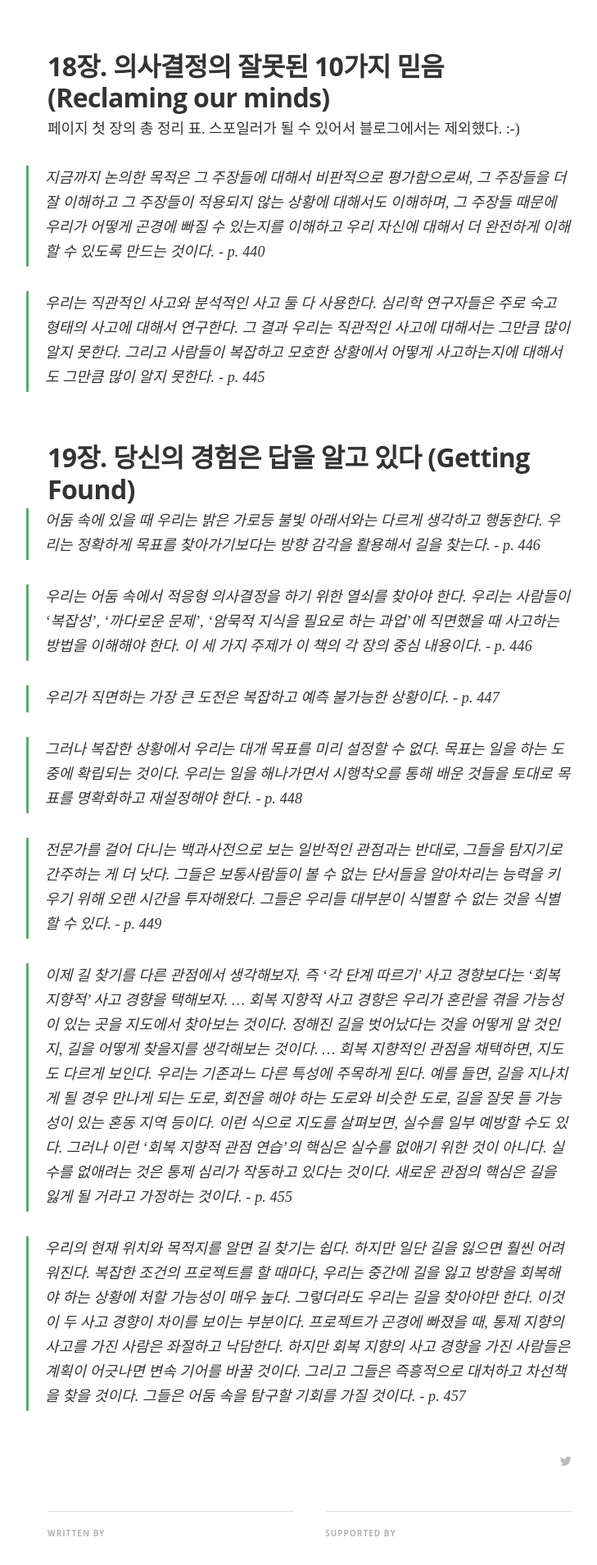
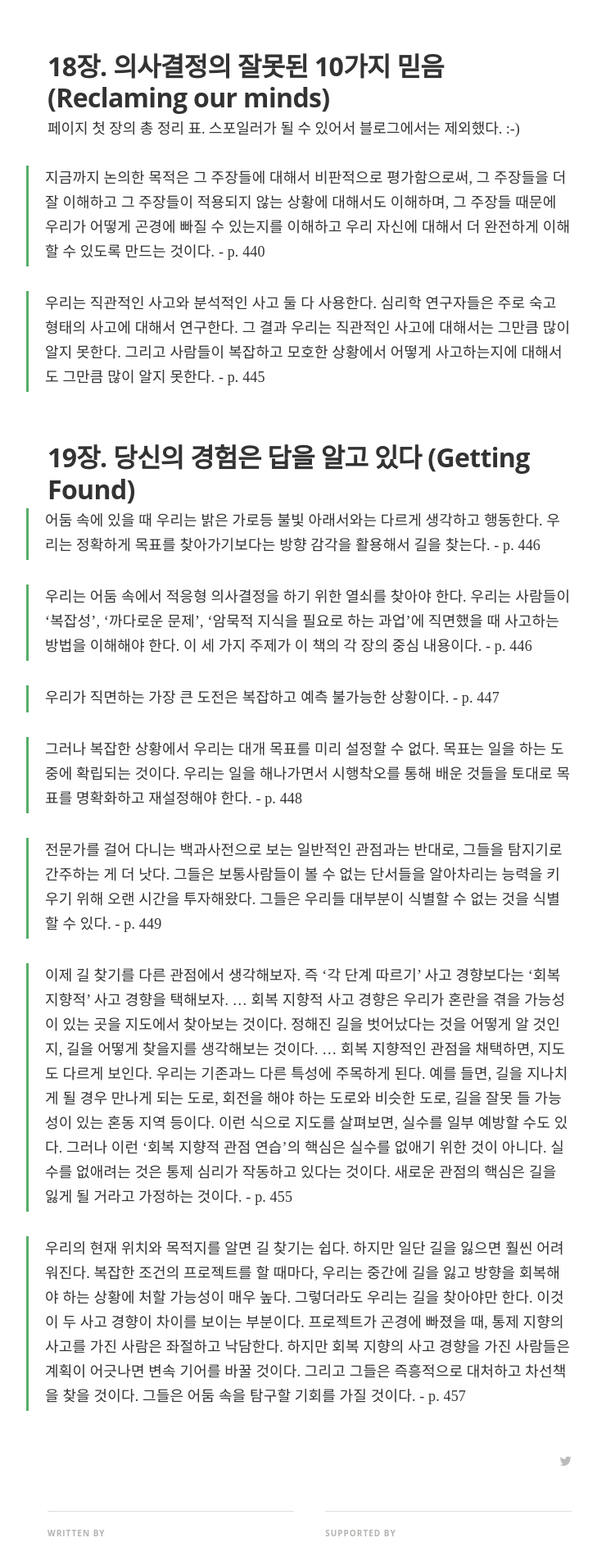
Before and after one commit to toracle/toracle.github.io, a Jekyll site: the page built from _posts/2013-11-24-streetlights-and-shadows-18-19.md, in a window 1280 px wide. Shown: the part 378-2287 px from the top of the page at 82% size, without its empty margins (262-991 px from the left). Built offline with Jekyll 4.4.1, drawn with Linux system fonts in a browser that asks for light colours; nearby versions of some CDN libraries; some web fonts are replaced; grey boxes are pictures that could not be loaded.

Commit message:
blockquote에서 italic을 사용하지 않도록 함. 한글 폰트에서 이상하게 보임

```diff
--- a/css/main.sass
+++ b/css/main.sass
@@ -409,7 +409,6 @@ body
       p
         letter-spacing: 0.01rem
         font-weight: 400
-        font-style: italic
         mborder-left: 3px solid #57ad68
         mpadding-left: 20px
         mmargin-left: -26px
```
